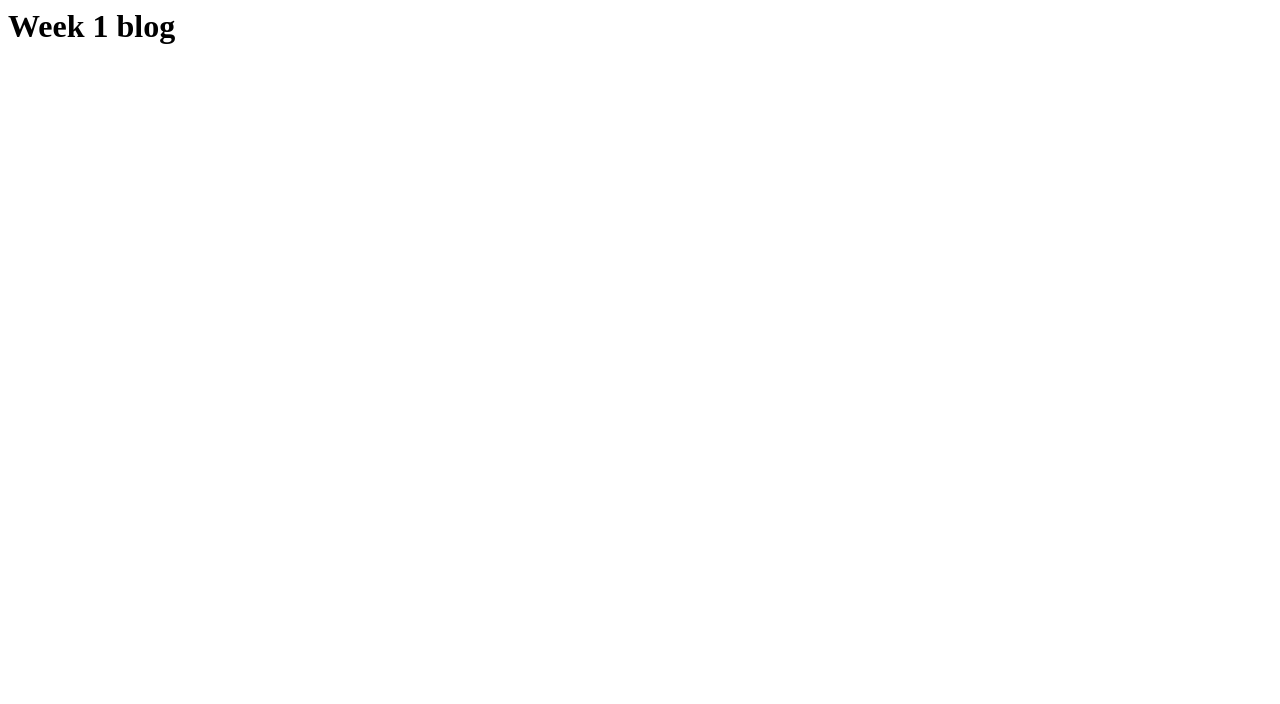
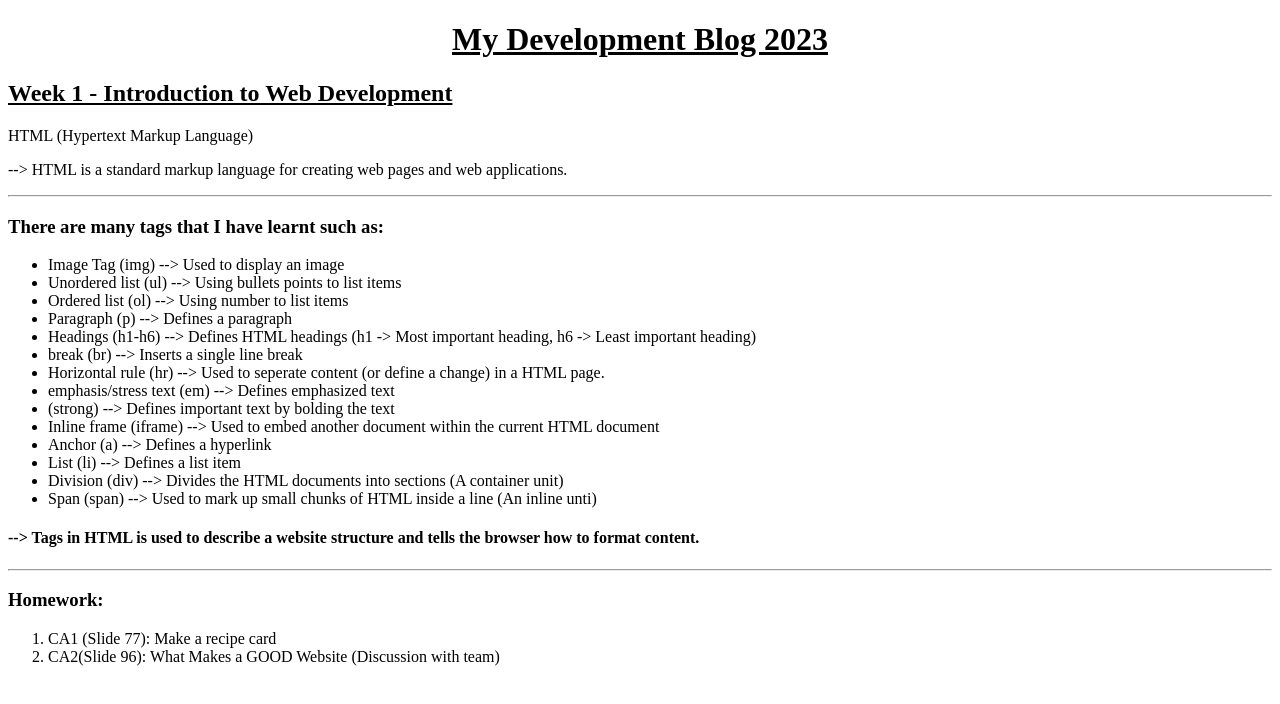
Before and after one commit to edisonchew/Edi_Dev_Blog_2023, a plain HTML site: page index.html in a window 1280 px wide. Drawn offline with Linux system fonts and the light colour scheme.

Commit message:
Week 1 commit

```diff
--- a/index.html
+++ b/index.html
@@ -1,7 +1,42 @@
+<!DOCTYPE html>
 <html>
     <head>
+        <title>My Development Blog 2023</title>
         <body>
-            <h1>Week 1 blog</h1>
+            <u>
+            <h1 style = "text-align: center;">My Development Blog 2023 </h1> <!--use style.css but for now i put style-->
+            </u>
+            <u>
+            <h2>Week 1 - Introduction to Web Development</h2>
+            </u>
+            <p>HTML (Hypertext Markup Language)</p>
+            <p>--> HTML is a standard markup language for
+                creating web pages and web applications.</p>
+            <hr>
+            <h3>There are many tags that I have learnt such as:</h3>
+            <ul>
+                <li>Image Tag (img) --> Used to display an image </li>
+                <li>Unordered list (ul) --> Using bullets points to list items</li>
+                <li>Ordered list (ol) --> Using number to list items</li>
+                <li>Paragraph (p) --> Defines a paragraph</li>
+                <li>Headings (h1-h6) --> Defines HTML headings (h1 -> Most important heading, h6 -> Least important heading)</li>
+                <li>break (br) --> Inserts a single line break</li>
+                <li>Horizontal rule (hr) --> Used to seperate content (or define a change) in a  HTML page.</li>
+                <li>emphasis/stress text (em) --> Defines emphasized text</li>
+                <li>(strong) --> Defines important text by bolding the text</li>
+                <li>Inline frame (iframe) --> Used to embed another document within the current HTML document</li>
+                <li>Anchor (a) --> Defines a hyperlink</li>
+                <li>List (li) --> Defines a list item</li>
+                <li>Division (div) --> Divides the HTML documents into sections (A container unit)</li>
+                <li>Span (span) --> Used to mark up small chunks of HTML inside a line (An inline unti)</li>
+            </ul>
+            <h4>--> Tags in HTML is used to describe a website structure and tells the browser how to format content.</h4>
+            <hr>
+            <h3>Homework:</h3>
+            <ol>
+                <li>CA1 (Slide 77): Make a recipe card</li>
+                <li>CA2(Slide 96): What Makes a GOOD Website (Discussion with team)</li>
+            </ol>
         </body>
     </head>
 </html>
```
